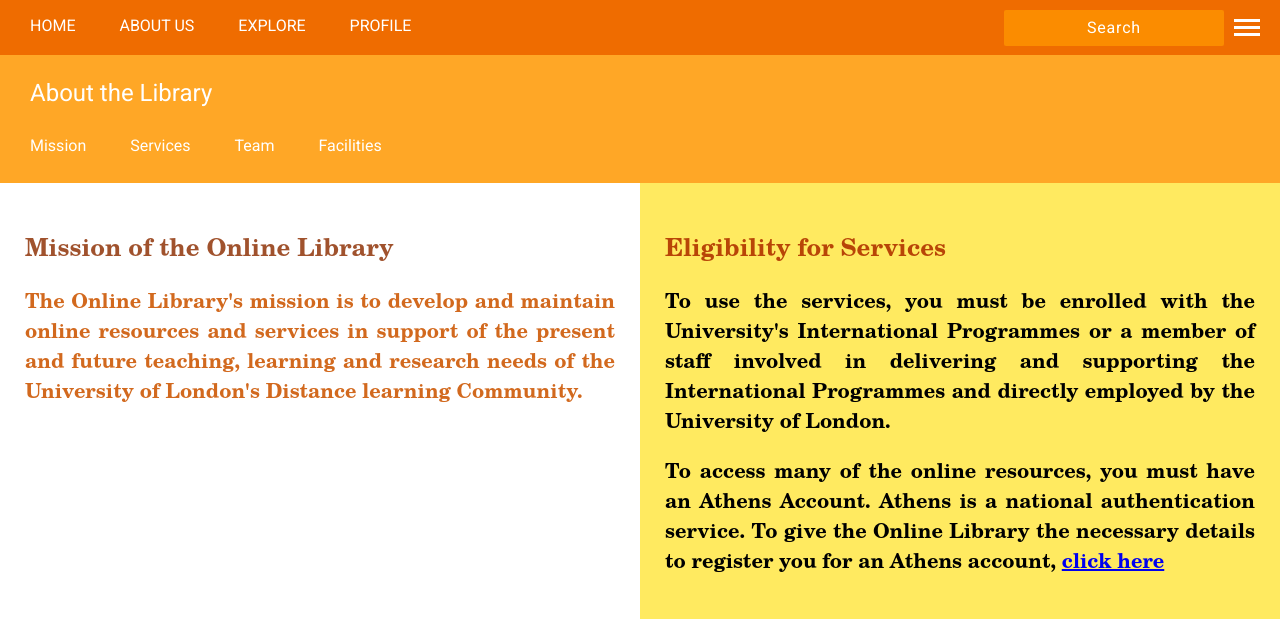
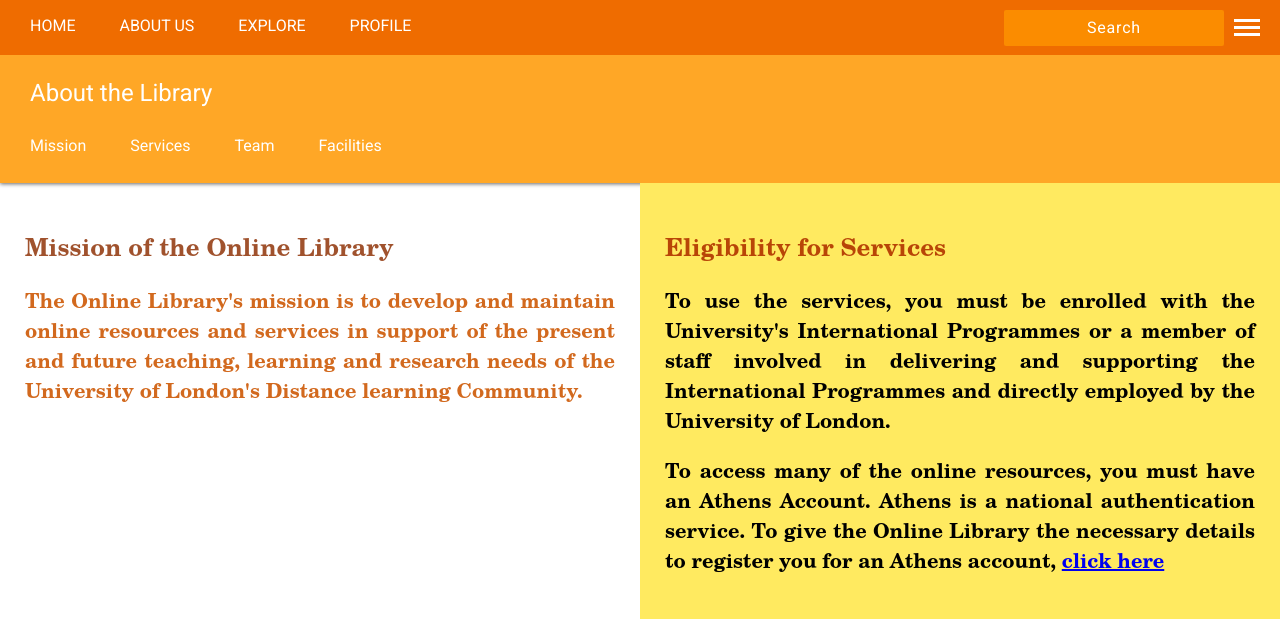
Before and after one commit to konyee95/Web-Application-Development, a PHP site: page /about-us.html in a window 1280 px wide. Shown: the top 619 px of the page. Run offline with PHP 8.4, Linux system fonts and the light colour scheme.

Commit message:
added shadow to about-us navbar

```diff
--- a/MyLibrary/about-us.html
+++ b/MyLibrary/about-us.html
@@ -5,6 +5,7 @@
 
     <!-- styles -->
     <link href='https://fonts.googleapis.com/css?family=Roboto' rel='stylesheet'>
+    <link rel="stylesheet" type="text/css" href="./css/main.css" />
     <link rel="stylesheet" type="text/css" href="./css/about-us.css" />
     <link rel="stylesheet" type="text/css" href="./css/navigation-bar.css" />
     <link rel="stylesheet" type="text/css" href="./css/hamburger-menu.css" />
--- a/MyLibrary/css/about-us.css
+++ b/MyLibrary/css/about-us.css
@@ -40,6 +40,7 @@ p{
     margin: 55px 0 0 0;
     padding: 10px 20px;
     background-color: #ffa726;
+    box-shadow: 0 1px 4px rgba(0, 0, 0, .6);
 }
 
 #navigation-about-us h3 {
```
